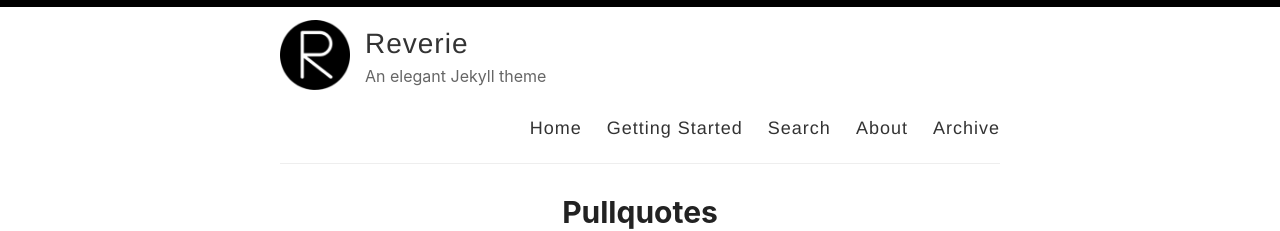
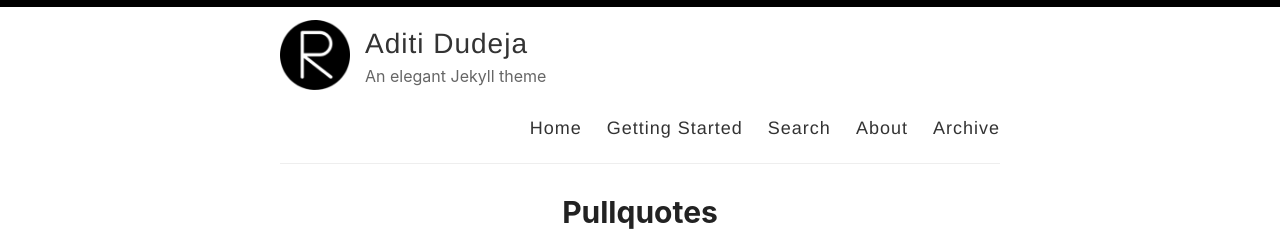
Before and after one commit to aditidudeja/webpage, a Jekyll site: the page built from index.html, in a window 1280 px wide and 900 px high. Shown: the top 231 px of the window. Built offline with Jekyll 4.4.1, drawn with Linux system fonts in a browser that asks for light colours; the list of posts is cut into pages by our own code.

Commit message:
Update _config.yml

```diff
--- a/_config.yml
+++ b/_config.yml
@@ -3,7 +3,7 @@
 #
 
 # Name of your site (displayed in the header)
-name: Reverie
+name: Aditi Dudeja
 
 # Name of the author
 author: Amit Merchant
```
